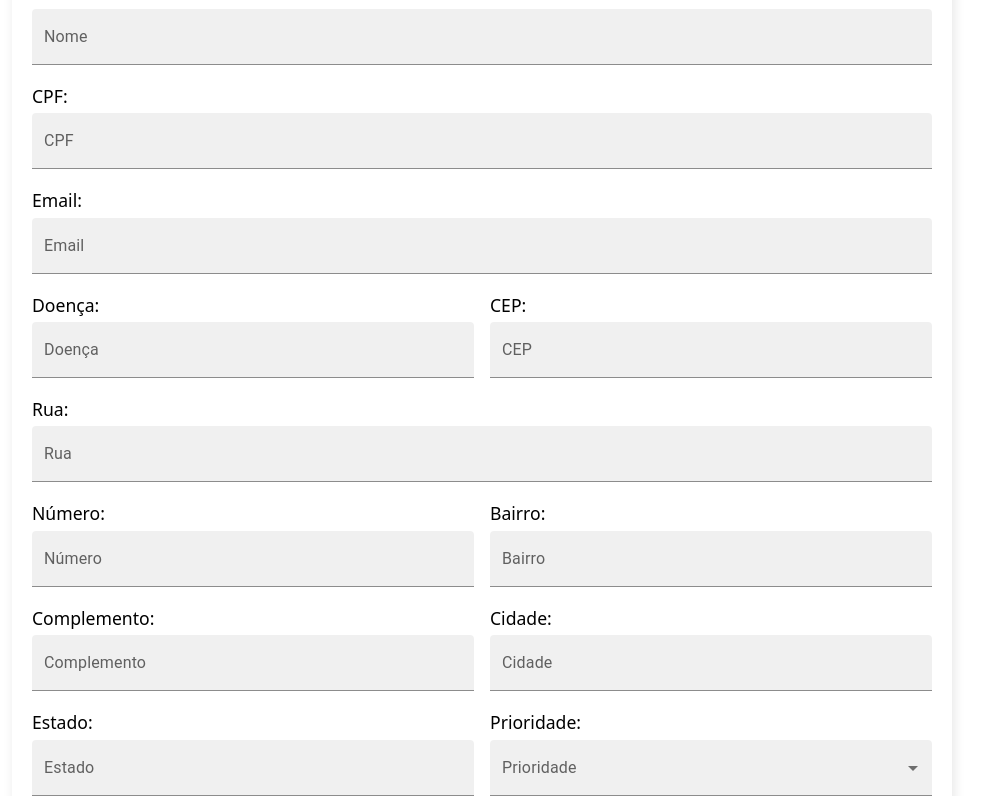
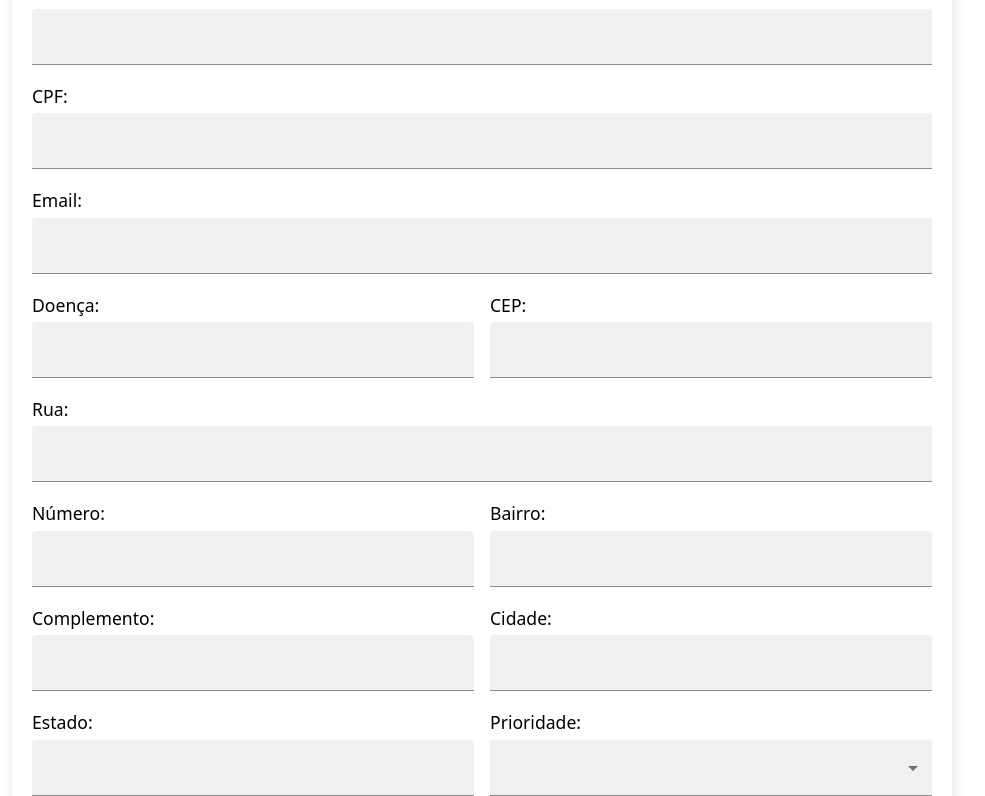
Before and after one commit to Jonas-eng-21/Sistema-de-assistencia-para-visitas-domiciliares, a React (Vite) app in the folder sistemaFront/: page /editar-paciente in a window 1280 px wide. Shown: the part 224-1020 px from the top of the page, without its empty margins (158-1143 px from the left). Built offline with nearby package versions, Linux system fonts and the light colour scheme; sample sign-in values are in the browser's storage.

Commit message:
comentando label

```diff
--- a/sistemaFront/src/pages/editarPaciente/index.tsx
+++ b/sistemaFront/src/pages/editarPaciente/index.tsx
@@ -127,7 +127,7 @@ const EditarPaciente = () => {
               <S.TituloForm>Nome:</S.TituloForm>
               <TextField
                 fullWidth
-                label="Nome"
+                // label="Nome"
                 variant="filled"
                 {...register("nome")}
                 error={!!errors.nome}
@@ -140,7 +140,7 @@ const EditarPaciente = () => {
               <S.TituloForm>CPF:</S.TituloForm>
               <TextField
                 fullWidth
-                label="CPF"
+                // label="CPF"
                 variant="filled"
                 {...register("cpf")}
                 error={!!errors.cpf}
@@ -153,7 +153,7 @@ const EditarPaciente = () => {
               <S.TituloForm>Email:</S.TituloForm>
               <TextField
                 fullWidth
-                label="Email"
+                // label="Email"
                 variant="filled"
                 {...register("email")}
                 error={!!errors.email}
@@ -166,7 +166,7 @@ const EditarPaciente = () => {
               <S.TituloForm>Doença:</S.TituloForm>
               <TextField
                 fullWidth
-                label="Doença"
+                // label="Doença"
                 variant="filled"
                 {...register("doenca")}
                 error={!!errors.doenca}
@@ -177,7 +177,7 @@ const EditarPaciente = () => {
               <S.TituloForm>CEP:</S.TituloForm>
               <TextField
                 fullWidth
-                label="CEP"
+                // label="CEP"
                 variant="filled"
                 {...register("cep")}
                 error={!!errors.cep}
@@ -190,7 +190,7 @@ const EditarPaciente = () => {
               <S.TituloForm>Rua:</S.TituloForm>
               <TextField
                 fullWidth
-                label="Rua"
+                // label="Rua"
                 variant="filled"
                 {...register("rua")}
                 error={!!errors.rua}
@@ -203,7 +203,7 @@ const EditarPaciente = () => {
               <S.TituloForm>Número:</S.TituloForm>
               <TextField
                 fullWidth
-                label="Número"
+                // label="Número"
                 variant="filled"
                 {...register("numero")}
                 error={!!errors.numero}
@@ -214,7 +214,7 @@ const EditarPaciente = () => {
               <S.TituloForm>Bairro:</S.TituloForm>
               <TextField
                 fullWidth
-                label="Bairro"
+                // label="Bairro"
                 variant="filled"
                 {...register("bairro")}
                 error={!!errors.bairro}
@@ -227,7 +227,7 @@ const EditarPaciente = () => {
               <S.TituloForm>Complemento:</S.TituloForm>
               <TextField
                 fullWidth
-                label="Complemento"
+                // label="Complemento"
                 variant="filled"
                 {...register("complemento")}
                 error={!!errors.complemento}
@@ -238,7 +238,7 @@ const EditarPaciente = () => {
               <S.TituloForm>Cidade:</S.TituloForm>
               <TextField
                 fullWidth
-                label="Cidade"
+                // label="Cidade"
                 variant="filled"
                 {...register("cidade")}
                 error={!!errors.cidade}
@@ -251,7 +251,7 @@ const EditarPaciente = () => {
               <S.TituloForm>Estado:</S.TituloForm>
               <TextField
                 fullWidth
-                label="Estado"
+                // label="Estado"
                 variant="filled"
                 {...register("estado")}
                 error={!!errors.estado}
@@ -263,7 +263,7 @@ const EditarPaciente = () => {
               <TextField
                 fullWidth
                 select
-                label="Prioridade"
+                // label="Prioridade"
                 variant="filled"
                 {...register("prioridade")}
                 error={!!errors.prioridade}
@@ -279,7 +279,7 @@ const EditarPaciente = () => {
             <S.TituloForm>Observação:</S.TituloForm>
             <TextField
               fullWidth
-              label="Observação"
+              // label="Observação"
               variant="filled"
               {...register("observacao")}
               error={!!errors.observacao}
```
